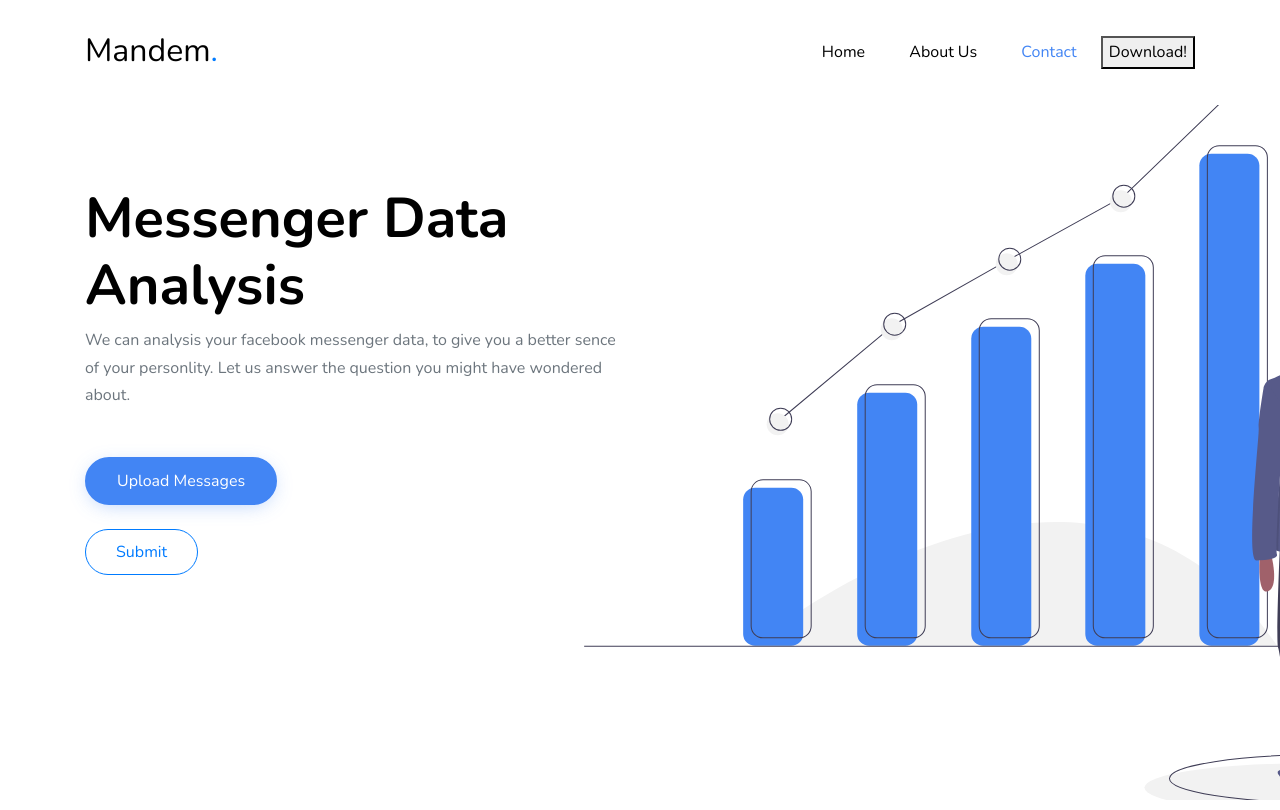
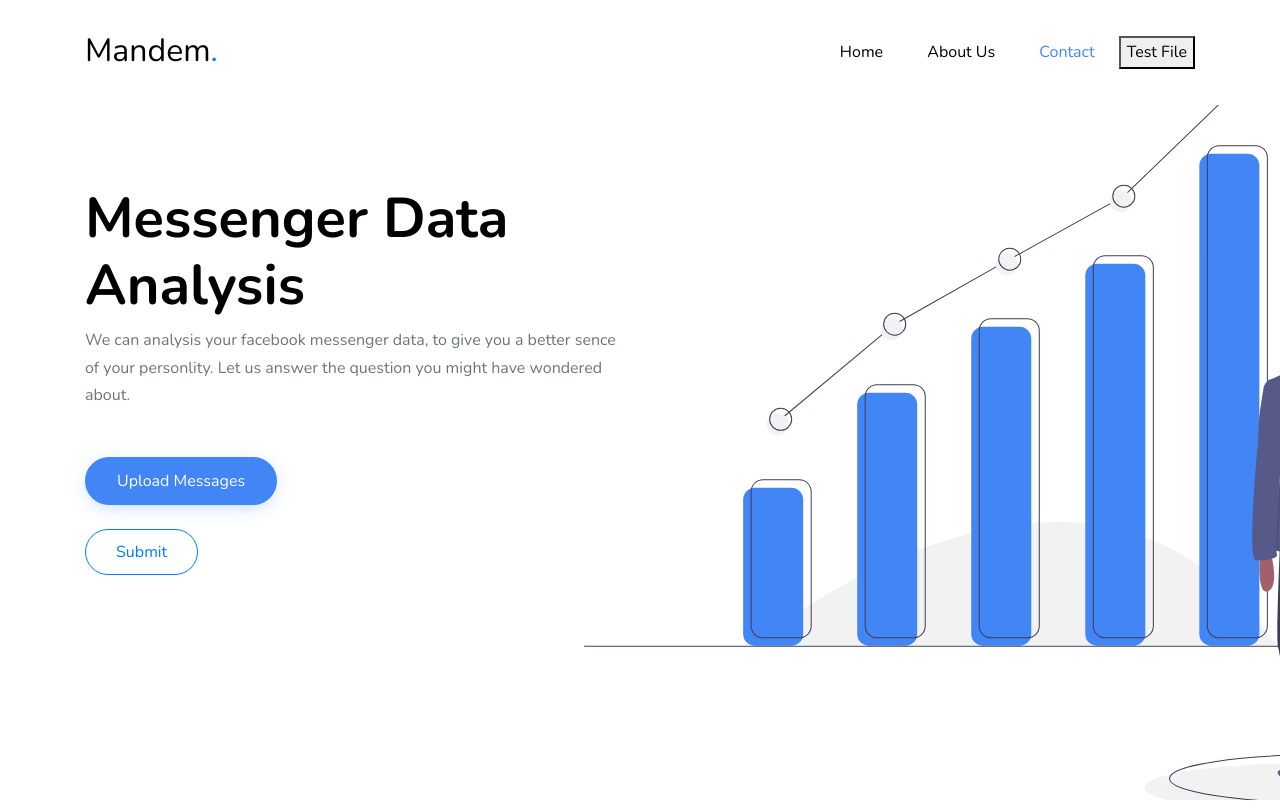
Before and after one commit to abhin-ch/MessengerAnalyse-v2.0, a Flask app: page / in a window 1280 px wide. Shown: the top 810 px of the page. Run offline with Flask 2, Linux system fonts and the light colour scheme; some libraries are stand-ins or nearby versions; some web fonts are replaced.

Commit message:
Update upload.html

```diff
--- a/templates/upload.html
+++ b/templates/upload.html
@@ -62,7 +62,7 @@
                 <li><a href="#contact-section" class="nav-link">Contact</a></li>
                 <li>
                   <form method="get" action="{{ url_for('static', filename='test_file/message_1.json')}}" >
-                    <button type="submit">Download!</button>
+                    <button type="submit">Test File</button>
                  </form>
                 </li>
               </ul>
```
